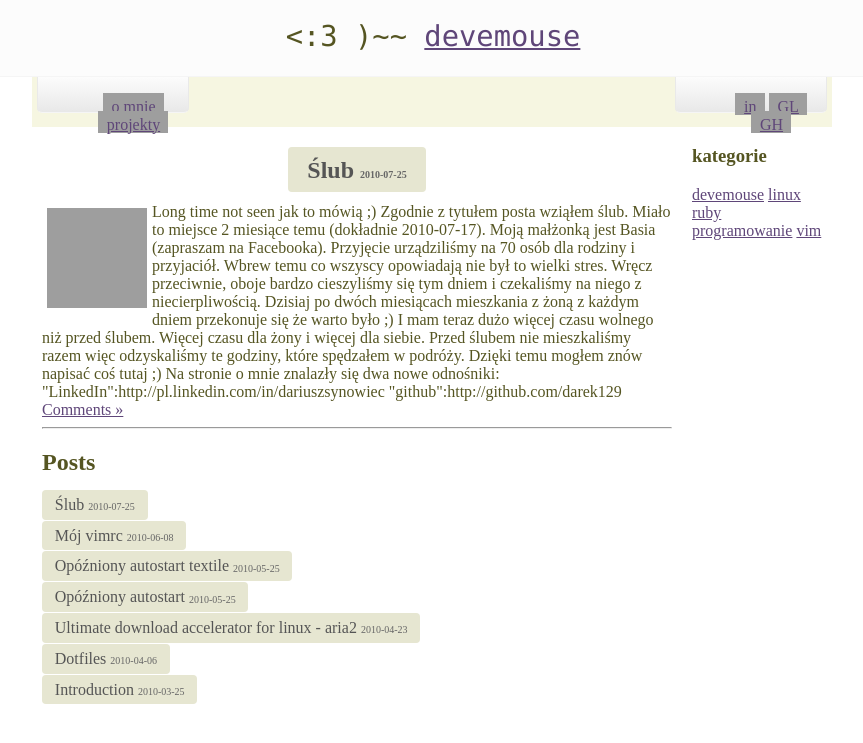
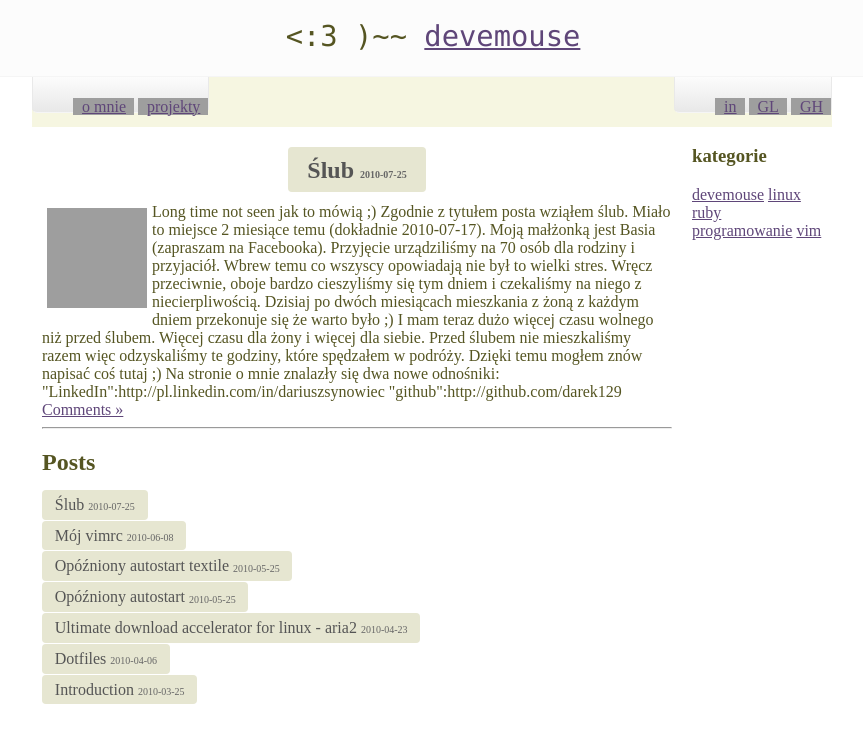
Before and after one commit to devemouse/devemouse.github.com, a Jekyll site: the page built from index.html, in a window 1280 px wide. Shown: the top 743 px of the page, without its empty margins (208-1071 px from the left). Built offline with Jekyll 4.4.1, drawn with Linux system fonts in a browser that asks for light colours; Markdown is read by kramdown in place of the engine named in the settings; grey boxes are pictures that could not be loaded.

Commit message:
updated css

```diff
--- a/css/default.css
+++ b/css/default.css
@@ -150,9 +150,8 @@ li.post {
 }
 
 .nav-left,.nav-right {
-   width:150px;
    height:30px;
-   margin:5px;
+   margin:0px;
    margin-top:0px;
    padding-top:5px;
    background: #E6E6D1;
@@ -191,7 +190,7 @@ li.post {
    background: url(https://assets1.github.com/images/modules/header/nav-rule.png) no-repeat 0px 50%;
    display:inline;
    margin: 0px;
-   padding: 5px 8px 0px 9px;
+   padding: 0px 8px 0px 9px;
 }
 
 
```
